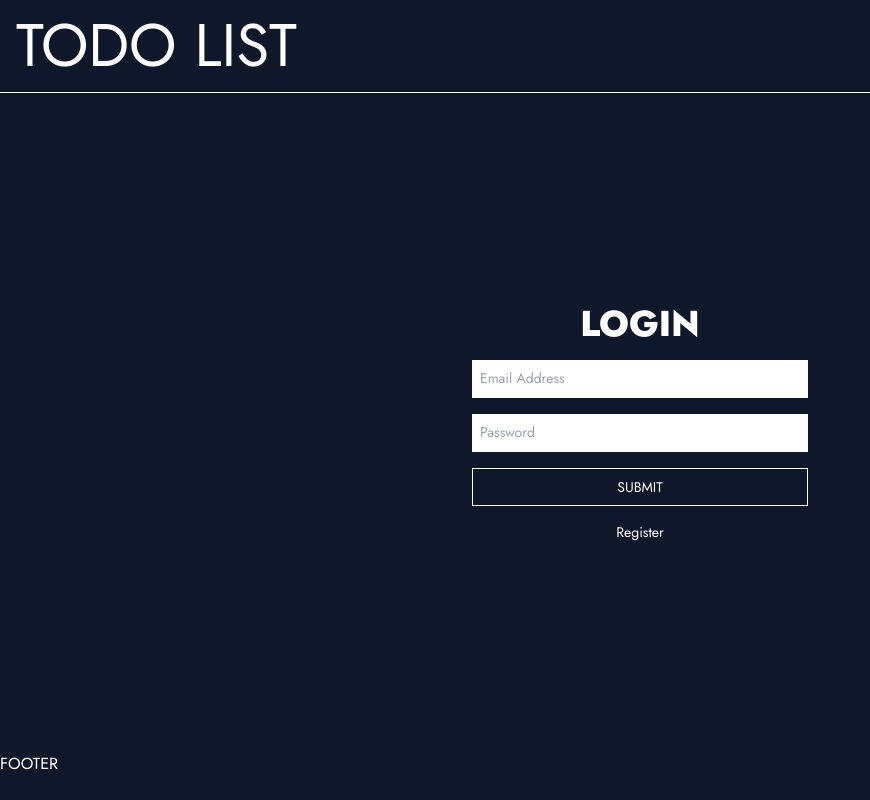
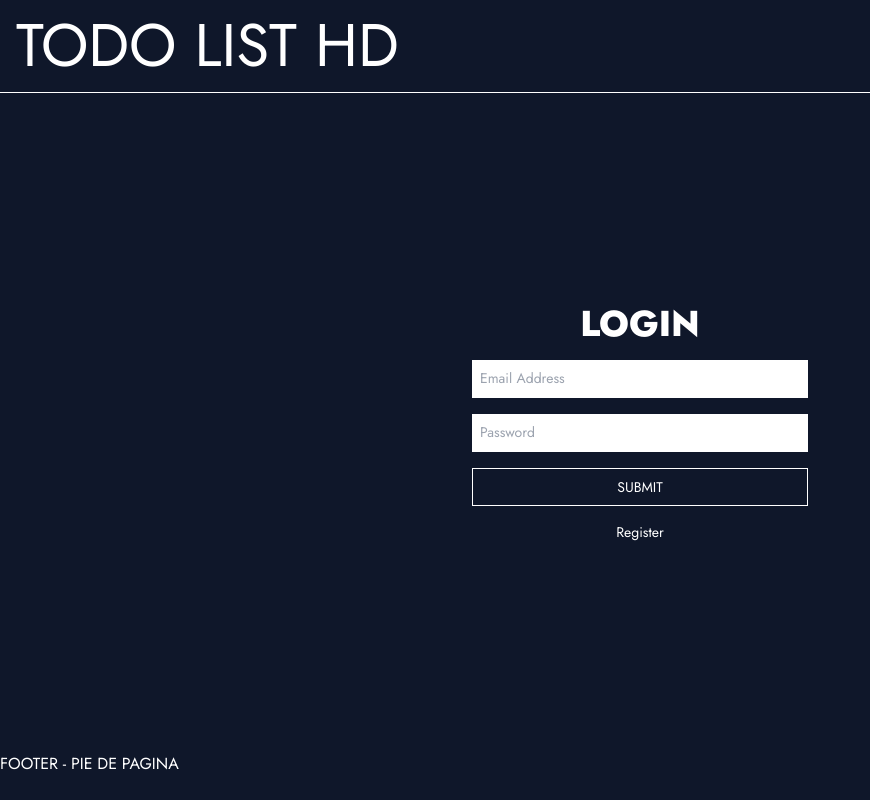
Before and after one commit to Juliandl88/todo-next-firebase, a Next.js app: page / in a window 1280 px wide. Shown: the whole page, without its empty margins (0-870 px from the left). Built offline with nearby package versions, Linux system fonts and the light colour scheme; no server answers; some icons are missing.

Commit message:
se agrega card de todo

```diff
--- a/components/Header.js
+++ b/components/Header.js
@@ -8,7 +8,7 @@ export default function Header() {
         <>
             {openModal && <Modal setOpenModal={setOpenModal} />}
             <div className='sticky top-0 w-full left-0 bg-inherit flex items-center justify-between p-4 border-b border-solid border-white'>
-                <h1 className='text-3xl select-none sm:text-6xl'>TODO LIST</h1>
+                <h1 className='text-3xl select-none sm:text-6xl'>TODO LIST HD</h1>
                 <i onClick={() => setOpenModal(true)} className="fa-solid fa-user text-xl duration-300 hover:opacity-40 cursor-pointer sm:text-3xl"></i>
             </div>
         </>
--- a/components/Layout.js
+++ b/components/Layout.js
@@ -8,7 +8,7 @@ export default function Layout(props) {
     <div className="flex flex-col min-h-screen relative bg-slate-900 text-white">
       <Header />
       <main className="flex-1 flex flex-col p-4">{children}</main>
-      FOOTER
+      FOOTER - PIE DE PAGINA
       <Footer />
     </div>
   );
```
